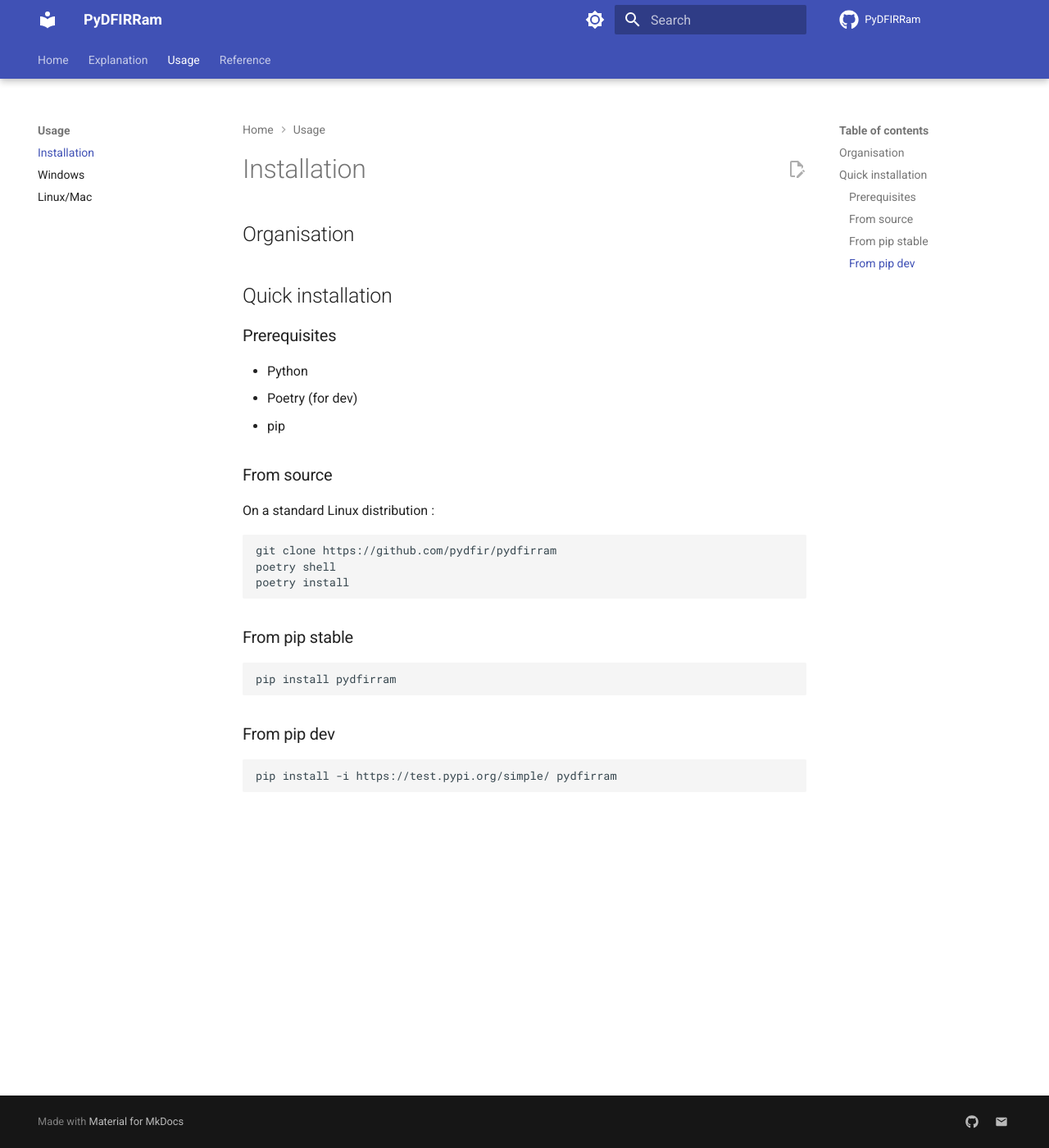
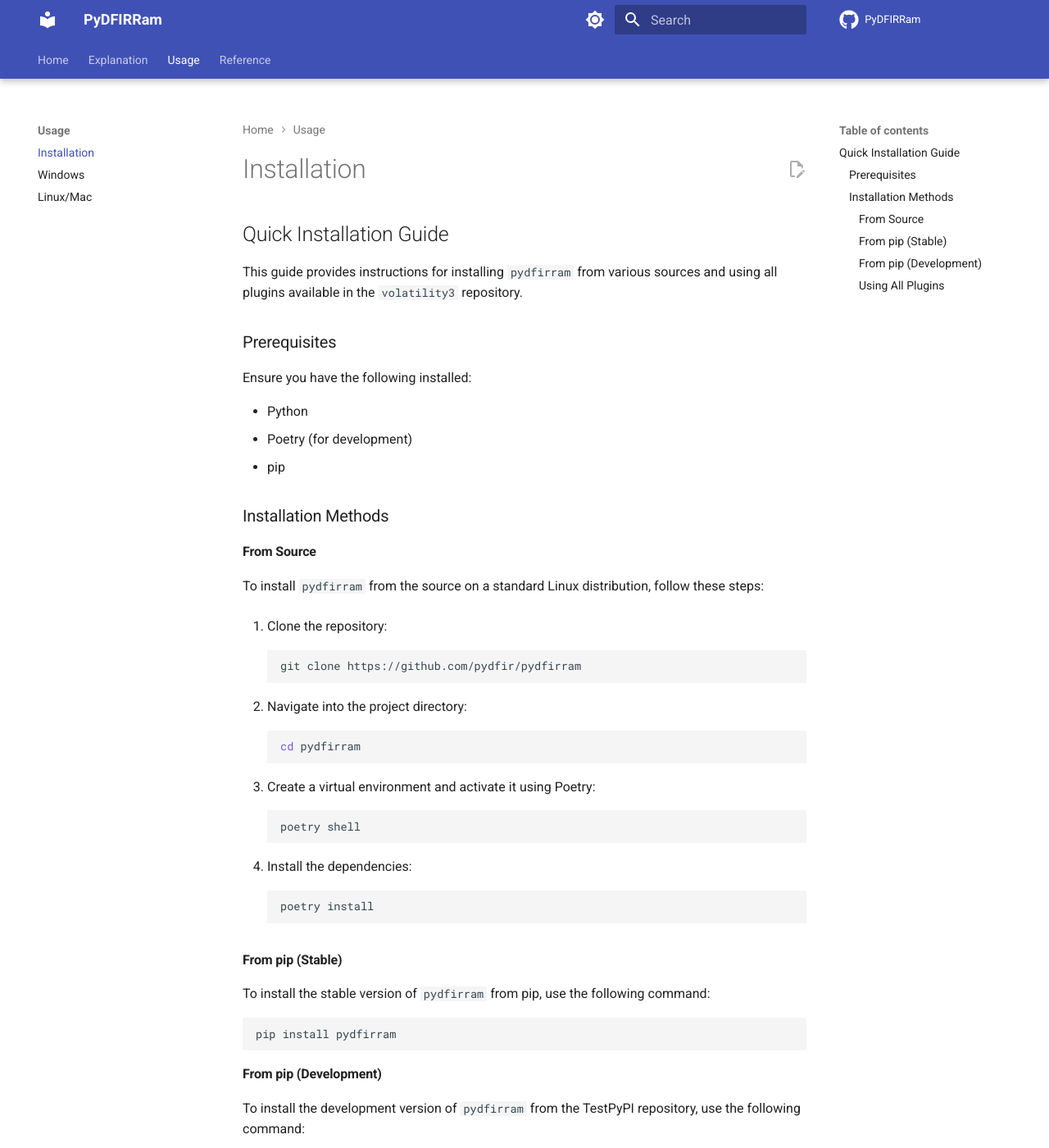
Before and after one commit to PyDFIR/pyDFIRRam, an MkDocs documentation site: the page built from docs/Usage/installation.md, in a window 1280 px wide and 1400 px high. Shown: the whole window at 82% size. Built offline with MkDocs 1.6.1 and Material for MkDocs 9.7.7, drawn with Linux system fonts in a browser that asks for light colours; comment, search, counter and statistics services are not loaded; the version menu is left out; some of the changed text lies outside the part shown.

Commit message:
add documentation

````diff
--- a/docs/Usage/installation.md
+++ b/docs/Usage/installation.md
@@ -1,26 +1,79 @@
-## Organisation
+## Quick Installation Guide
 
-## Quick installation
+This guide provides instructions for installing `pydfirram` from various sources and using all plugins available in the `volatility3` repository.
 
 ### Prerequisites
+
+Ensure you have the following installed:
+
 - Python
-- Poetry (for dev)
+- Poetry (for development)
 - pip
 
-### From source
-On a standard Linux distribution :
-```shell
-git clone https://github.com/pydfir/pydfirram
-poetry shell
-poetry install
-```
-### From pip stable
+### Installation Methods
+
+#### From Source
+
+To install `pydfirram` from the source on a standard Linux distribution, follow these steps:
+
+1. Clone the repository:
+    ```shell
+    git clone https://github.com/pydfir/pydfirram
+    ```
+
+2. Navigate into the project directory:
+    ```shell
+    cd pydfirram
+    ```
+
+3. Create a virtual environment and activate it using Poetry:
+    ```shell
+    poetry shell
+    ```
+
+4. Install the dependencies:
+    ```shell
+    poetry install
+    ```
+
+#### From pip (Stable)
+
+To install the stable version of `pydfirram` from pip, use the following command:
 
 ```shell
 pip install pydfirram
 ```
-### From pip dev
+
+#### From pip (Development)
+
+To install the development version of `pydfirram` from the TestPyPI repository, use the following command:
 
 ```bash
 pip install -i https://test.pypi.org/simple/ pydfirram
 ```
+
+#### Using All Plugins
+
+To use all plugins available in the `volatility3` repository, follow these steps:
+
+1. Install `pydfirram`:
+    ```bash
+    pip install pydfirram
+    ```
+
+2. Clone the `volatility3` repository:
+    ```bash
+    git clone https://github.com/volatilityfoundation/volatility3
+    ```
+
+3. Navigate into the `volatility3` directory:
+    ```bash
+    cd volatility3
+    ```
+
+4. Install the plugins:
+    ```bash
+    pip install .
+    ```
+
+This setup ensures that you have access to all the plugins provided by the `volatility3` repository.
````
